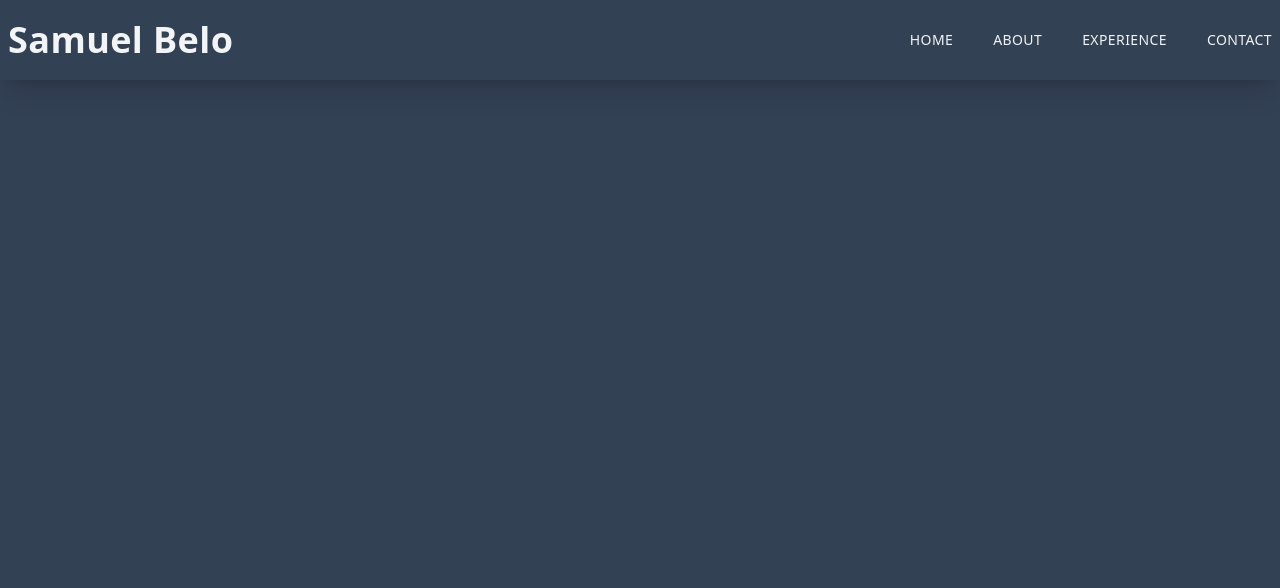
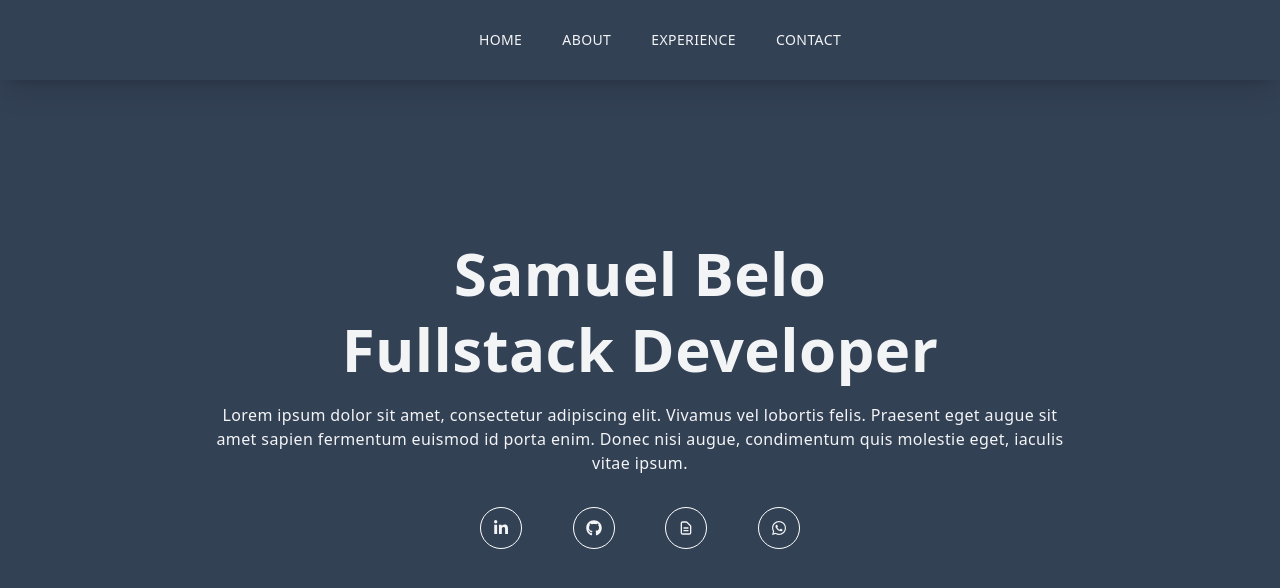
Before and after one commit to SamuelB7/samuel-belo-website, a Next.js app: page / in a window 1280 px wide. Shown: the top 588 px of the page. Built offline with nearby package versions, Linux system fonts and the light colour scheme.

Commit message:
improvements on navbar and main page

```diff
--- /dev/null
+++ b/src/components/Main.jsx
@@ -0,0 +1,35 @@
+import React from 'react'
+import { FaGithub, FaLinkedinIn, FaWhatsapp } from 'react-icons/fa'
+import { HiOutlineDocumentText } from 'react-icons/hi'
+
+function Main() {
+  return (
+    <div className='w-full h-screen text-center'>
+        <div className='max-w-[1240px] w-full h-full mx-auto p-2 flex justify-center items-center'>
+            <div>
+                <h1 className='py-2'>Samuel Belo</h1>
+                <h1 className='py-2'>Fullstack Developer</h1>
+                <p className='py-4 max-w-[70%] m-auto'>
+                    Lorem ipsum dolor sit amet, consectetur adipiscing elit. Vivamus vel lobortis felis. Praesent eget augue sit amet sapien fermentum euismod id porta enim. Donec nisi augue, condimentum quis molestie eget, iaculis vitae ipsum.
+                </p>
+                <div className='flex items-center justify-between max-w-xs m-auto py-4'>
+                    <div className='rounded-full border border-white p-3 cursor-pointer hover:scale-105 ease-in duration-300'>
+                        <FaLinkedinIn />
+                    </div>
+                    <div className='rounded-full border border-white p-3 cursor-pointer hover:scale-105 ease-in duration-300'>
+                        <FaGithub />
+                    </div>
+                    <div className='rounded-full border border-white p-3 cursor-pointer hover:scale-105 ease-in duration-300'>
+                        <HiOutlineDocumentText />
+                    </div>
+                    <div className='rounded-full border border-white p-3 cursor-pointer hover:scale-105 ease-in duration-300'>
+                        <FaWhatsapp />
+                    </div>
+                </div>
+            </div>
+        </div>
+    </div>
+  )
+}
+
+export default Main
--- a/src/components/Navbar.tsx
+++ b/src/components/Navbar.tsx
@@ -12,8 +12,7 @@ function Navbar() {
 
     return (
         <div className='fixed w-full h-20 shadow-xl z-50'>
-            <div className='flex justify-between items-center w-full h-full px-2 2xl:px-16'>
-                <h2>Samuel Belo</h2>
+            <div className='flex max-md:justify-end justify-center items-center w-full h-full px-2 2xl:px-16'>
                 <div>
                     <ul className='hidden md:flex'>
                         <Link href='/'>
@@ -29,10 +28,10 @@ function Navbar() {
                             <li className='ml-10 text-sm hover:border-b'>CONTACT</li>
                         </Link>
                     </ul>
-                    <div onClick={handleMenu} className='md:hidden'>
+                </div>
+                <div onClick={handleMenu} className='md:hidden'>
                         <AiOutlineMenu size={25}/>
                     </div>
-                </div>
             </div>
 
             <div className={menu ? 'md:hidden fixed right-0 top-0 w-full h-screen bg-black/70' : ''}>
@@ -43,7 +42,7 @@ function Navbar() {
                     <div>
                         <div className='flex w-full items-center justify-between'>
                             <h2>Samuel Belo</h2>
-                            <div onClick={handleMenu} className='rounded-full shadow-sm shadow-gray-400 cursor-pointer'>
+                            <div onClick={handleMenu} className='rounded-full border border-white cursor-pointer'>
                                 <AiOutlineClose />
                             </div>
                         </div>
--- a/src/pages/index.tsx
+++ b/src/pages/index.tsx
@@ -1,4 +1,5 @@
 import Navbar from '@/components/Navbar'
+import Main from '@/components/Main'
 import Head from 'next/head'
 
 export default function Home() {
@@ -12,7 +13,7 @@ export default function Home() {
       </Head>
       <Navbar />
       <main>
-
+       <Main />
       </main>
     </>
   )
```
